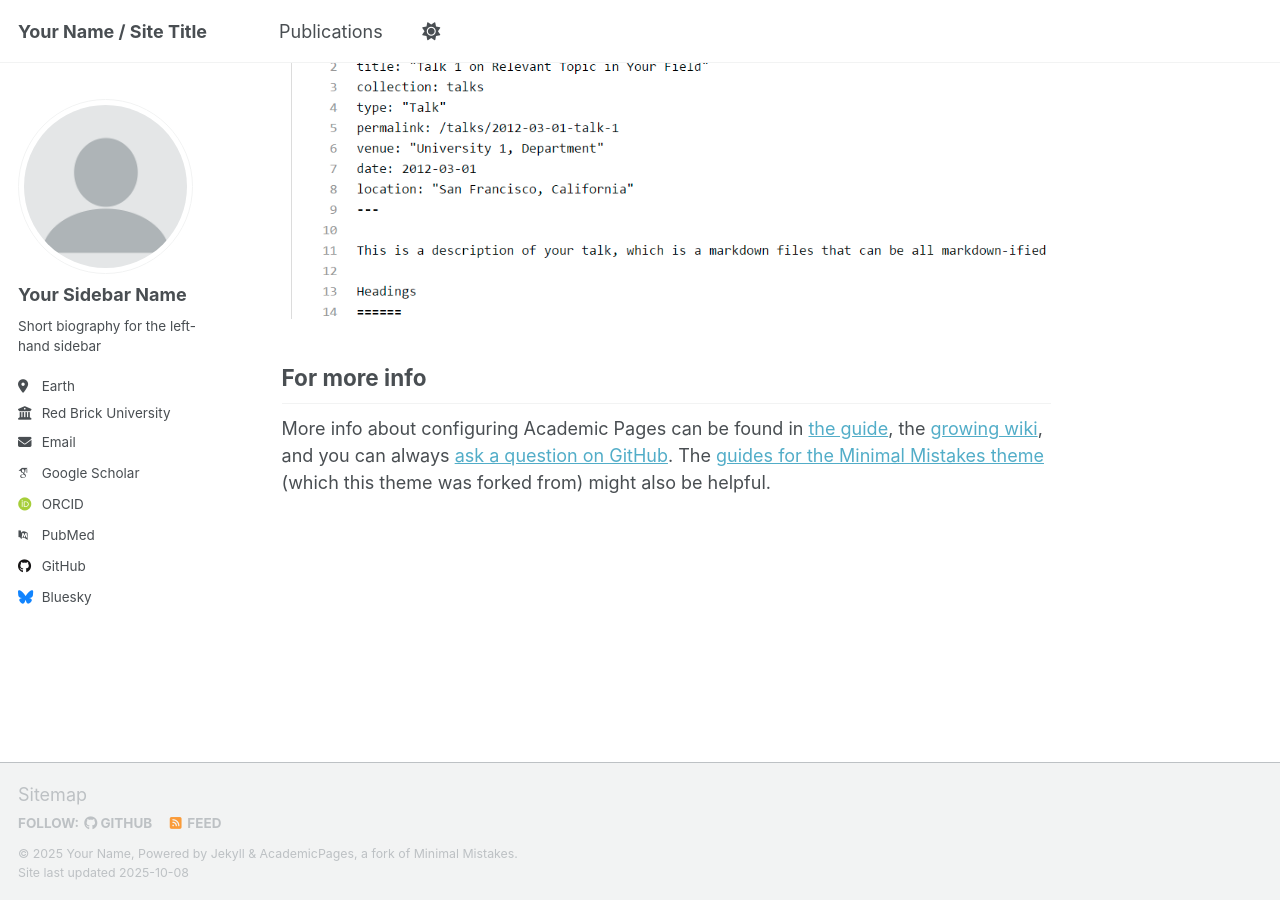
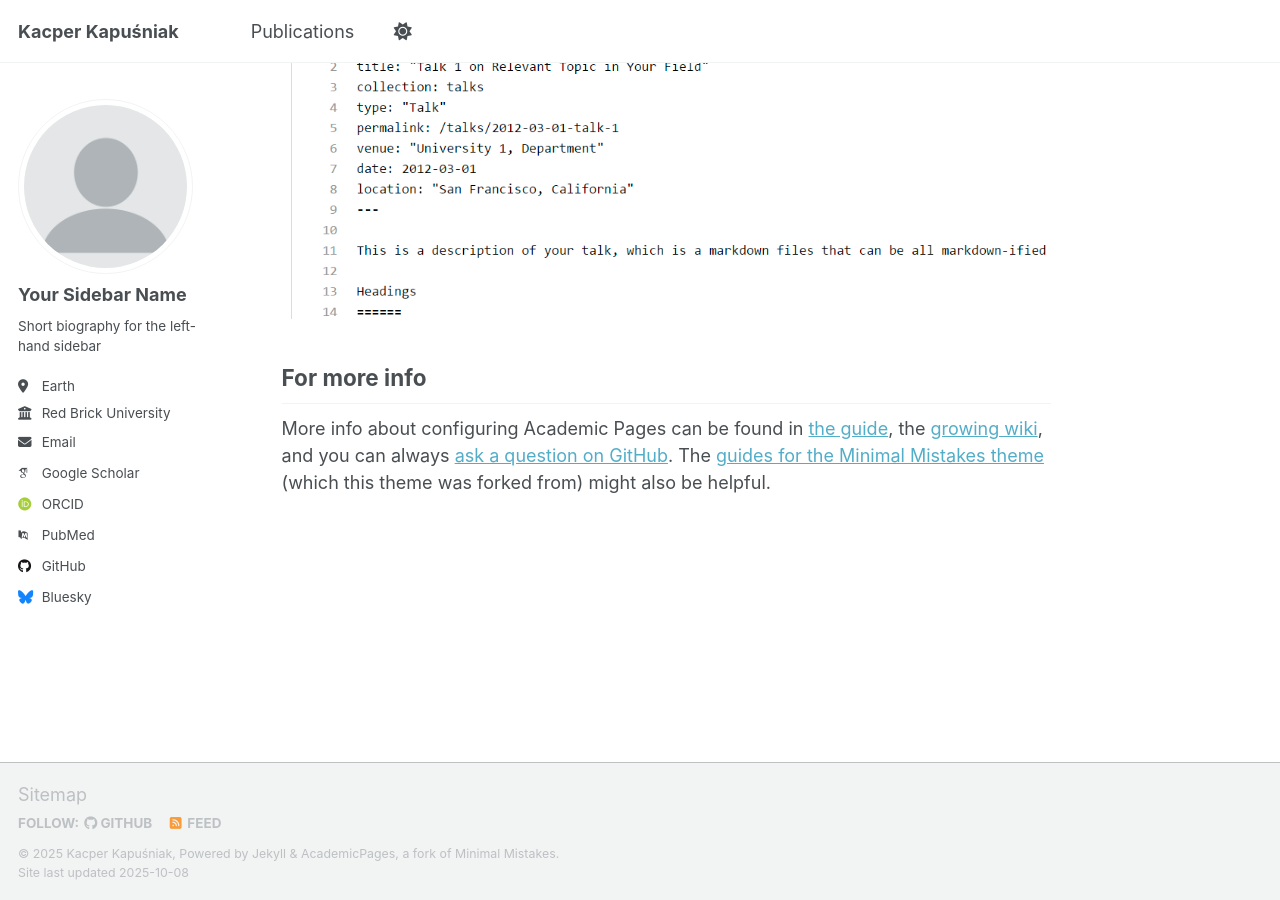
Before and after one commit to kkapusniak/kkapusniak.github.io, a Jekyll site: the page built from _pages/about.md, in a window 1280 px wide and 900 px high, scrolled down 2880 px. Built offline with Jekyll 4.4.1, drawn with Linux system fonts in a browser that asks for light colours; some web fonts are replaced; a script that is not in the unit is left out.

Commit message:
Update _config.yml

```diff
--- a/_config.yml
+++ b/_config.yml
@@ -9,10 +9,10 @@
 # Basic Site Settings
 locale                   : "en-US"
 site_theme               : "default" # Currently available options are "default", "air"
-title                    : "Your Name / Site Title"
+title                    : "Kacper Kapuśniak"
 title_separator          : "-"
-name                     : &name "Your Name"
-description              : &description "Your Name's academic portfolio"   # Update this with a general description of your site, this is the default if not overridden by a page
+name                     : &name "Kacper Kapuśniak"
+description              : &description "PhD in Machine Learning at the University of Oxford"   # Update this with a general description of your site, this is the default if not overridden by a page
 url                      : https://academicpages.github.io # The base hostname & protocol for your site e.g. "https://[your GitHub username].github.io",
                                                            # or if you already have some other page hosted on Github then use "https://[your GitHub username].github.io/[Your Repo Name]"
 baseurl                  : "" # the subpath of your site, e.g. "/blog"
```
